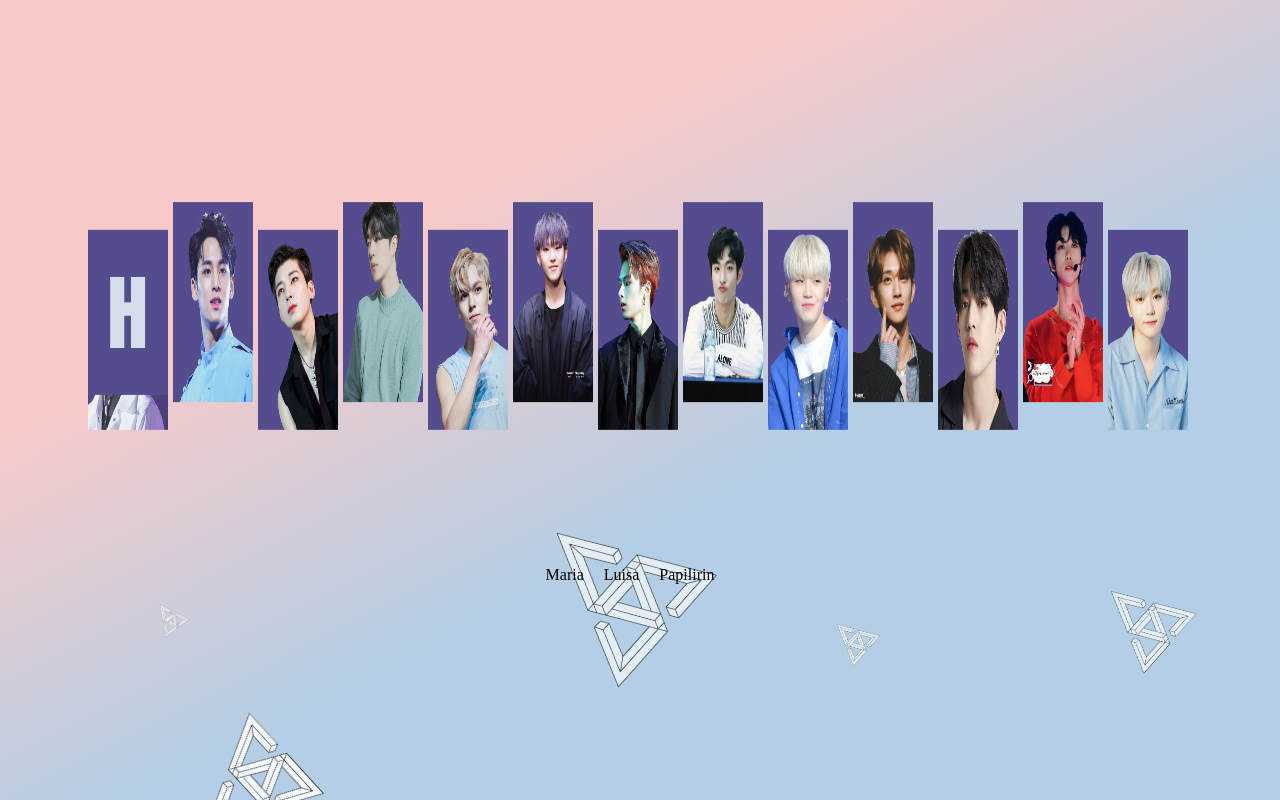
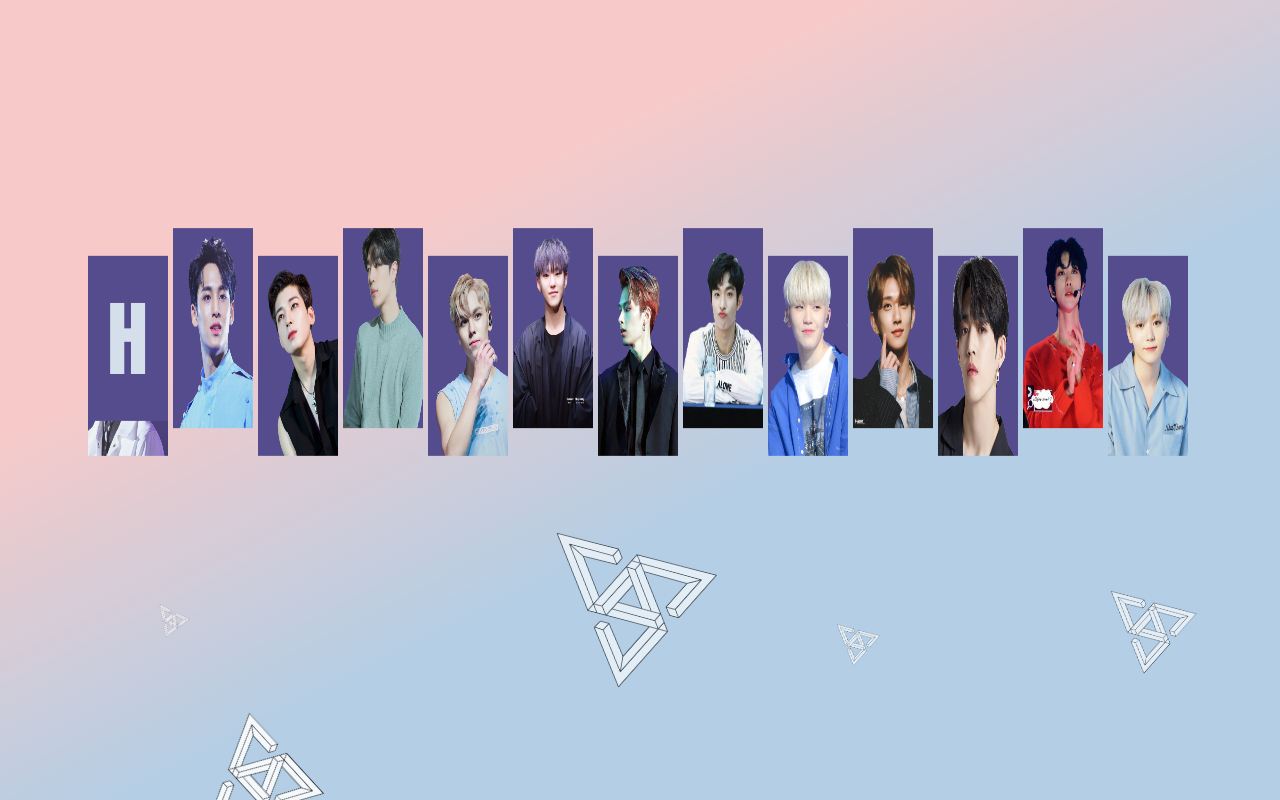
Before and after one commit to joashcabanilla/mygift, a React (Create React App) app: page / in a window 1280 px wide. Built offline with nearby package versions, Linux system fonts and the light colour scheme.

Commit message:
home page completed

```diff
--- a/package.json
+++ b/package.json
@@ -9,6 +9,7 @@
     "@testing-library/user-event": "^12.6.3",
     "react": "^17.0.1",
     "react-dom": "^17.0.1",
+    "react-router-dom": "^5.2.0",
     "react-scripts": "4.0.2",
     "react-spring": "^8.0.27",
     "web-vitals": "^1.1.0"
--- a/src/App.css
+++ b/src/App.css
@@ -1,4 +1,5 @@
 @import url("https://fonts.googleapis.com/css2?family=Anton&display=swap");
+@import url("https://fonts.googleapis.com/css2?family=Lobster&display=swap");
 * {
   margin: 0;
   padding: 0;
@@ -271,7 +272,7 @@ body {
   animation-delay: 39s;
 }
 .letter_pictures {
-  margin-bottom: 150px;
+  margin-bottom: 50px;
 }
 .name {
   display: flex;
@@ -284,4 +285,73 @@ body {
 .name2,
 .name3 {
   margin-right: 20px;
+  font-family: "Lobster", cursive;
+  animation: name 10s linear;
+  animation-fill-mode: forwards;
+  animation-duration: 5s;
+  color: rgb(242, 71, 71);
+  font-size: 0px;
 }
+@keyframes name {
+  0% {
+    opacity: 0;
+    transform: scale(5);
+    font-size: 0px;
+  }
+  100% {
+    opacity: 1;
+    transform: scale(1);
+    font-size: 100px;
+  }
+}
+.name1 {
+  animation-delay: 42s;
+}
+.name2 {
+  animation-delay: 45s;
+}
+.name3 {
+  animation-delay: 48s;
+}
+.open-button {
+  z-index: 1;
+  animation: open 5s linear;
+  animation-fill-mode: forwards;
+  animation-duration: 5s;
+  animation-delay: 52s;
+  opacity: 0;
+  margin-top: 20px;
+  box-shadow: 3px 4px 0px 0px #1564ad;
+  background: linear-gradient(to bottom, #79bbff 5%, #378de5 100%);
+  background-color: #79bbff;
+  border-radius: 5px;
+  border: 1px solid #337bc4;
+  display: inline-block;
+  cursor: pointer;
+  color: #ffffff;
+  font-family: Arial;
+  font-size: 17px;
+  font-weight: bold;
+  padding: 12px 44px;
+  text-decoration: none;
+  text-shadow: 0px 1px 0px #528ecc;
+  outline: none;
+}
+open-button:hover {
+  background: linear-gradient(to bottom, #378de5 5%, #79bbff 100%);
+  background-color: #378de5;
+}
+.open-button:active {
+  position: relative;
+  top: 1px;
+}
+@keyframes open {
+  0% {
+    opacity: 0;
+    transform: translate3d(0, 150px, 0);
+  }
+  100% {
+    opacity: 1;
+    transform: translate3d(0, 0, 0);
+  }
+}
--- a/src/App.js
+++ b/src/App.js
@@ -1,6 +1,8 @@
 import React from 'react';
 import {useSpring, animated} from 'react-spring';
 import './App.css';
+import {BrowserRouter as Router,Switch, Route,Link} from 'react-router-dom';
+import Card from './card.js';
 
 function App(){
     const members = ["member1","member2","member3","member4","member5","member6","member7","member8","member9","member10","member11","member12","member13"];
@@ -15,8 +17,8 @@ function App(){
         reset: true,
 });
 
-    return(
-        <div className="main-div">
+const home = () => {
+    return(<div className="main-div">
             <div className="letter_pictures">
             <animated.div className={members[0]} style={{transform: radians.interpolate(interp(1))}}>
                 <div className="H">
@@ -115,6 +117,9 @@ function App(){
                 <p className="name2">Luisa</p>
                 <p className="name3">Papilirin</p>
             </div>
+            <Link className="open-button" to ="/cards">
+                CLICK TO OPEN GIFT
+            </Link>
             <div className="picture">
                 <img className="pic1" src="seventeen_logo.png"/>
                 <img className="pic2" src="seventeen_logo.png"/>
@@ -123,7 +128,16 @@ function App(){
                 <img className="pic5" src="seventeen_logo.png"/>
                 <img className="pic6" src="seventeen_logo.png"/>
             </div>
-        </div>
+        </div>);}
+    return(
+        <Router>
+        <Switch>
+        <Route path="/" exact component={home}>
+
+        </Route>
+        <Route  path="/cards" component ={Card}/>
+        </Switch>
+        </Router>
     );
 }
 export default App;
--- /dev/null
+++ b/src/card.js
@@ -0,0 +1,21 @@
+import React from 'react';
+import './App.css';
+
+function card(){
+
+    return(
+        <div className="main-div">
+            <div className="picture">
+                <img className="pic1" src="seventeen_logo.png"/>
+                <img className="pic2" src="seventeen_logo.png"/>
+                <img className="pic3" src="seventeen_logo.png"/>
+                <img className="pic4" src="seventeen_logo.png"/>
+                <img className="pic5" src="seventeen_logo.png"/>
+                <img className="pic6" src="seventeen_logo.png"/>
+            </div>
+        </div>
+
+    );
+}
+
+export default card;
```
Also changed, not shown: public/ba3a2d26cc02a2956ce96f395666753c.png (added), 1 other file (tests, documents, lock files or other folders).
